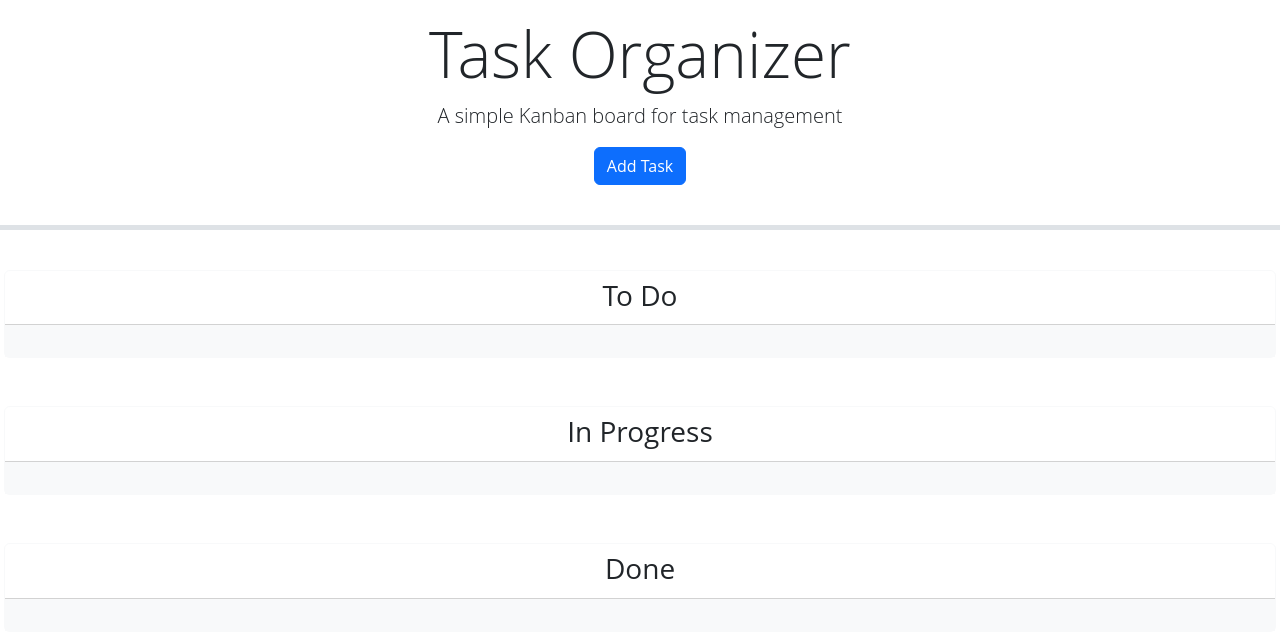
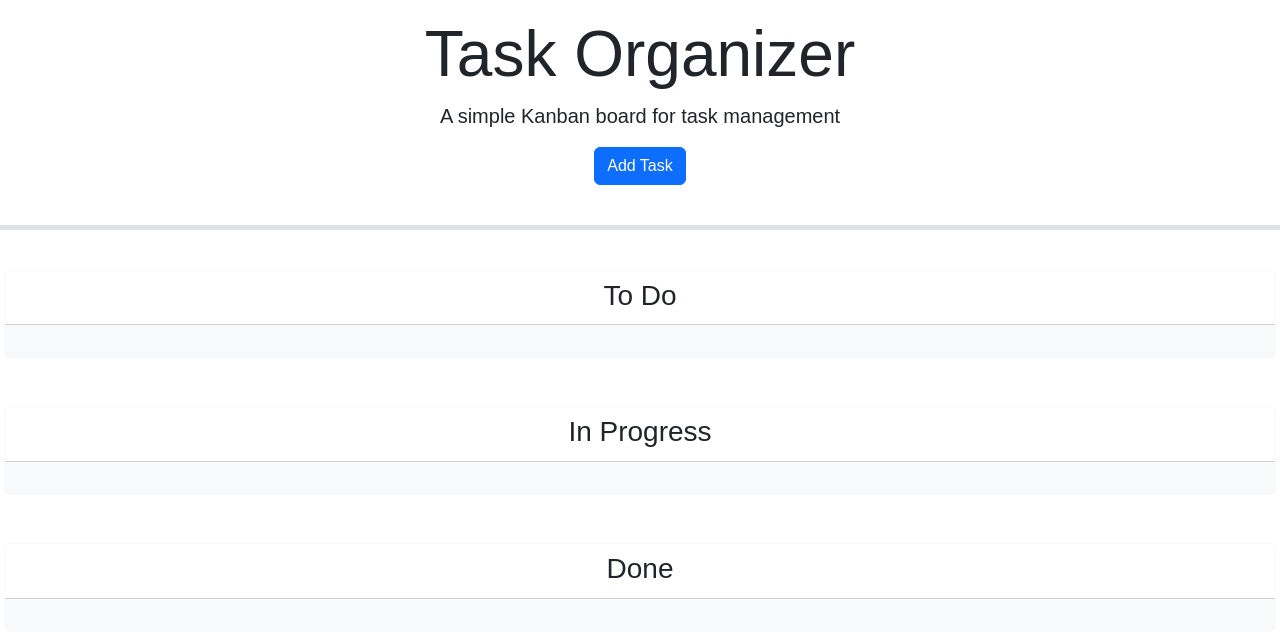
Before and after one commit to isaiahtapia/Module_5_Free_Task_Board_Organizer, a plain HTML site: page index.html in a window 1280 px wide. Drawn offline with nearby package versions, Linux system fonts and the light colour scheme.

```diff
--- a/assets/css/style.css
+++ b/assets/css/style.css
@@ -3,7 +3,7 @@ html, body {
   }
 
   body {
-    font-family: 'Open Sans', sans-serif;
+    font-family: sans-serif;
     font-size: 16px;
   }
   .task-card:hover {
```
